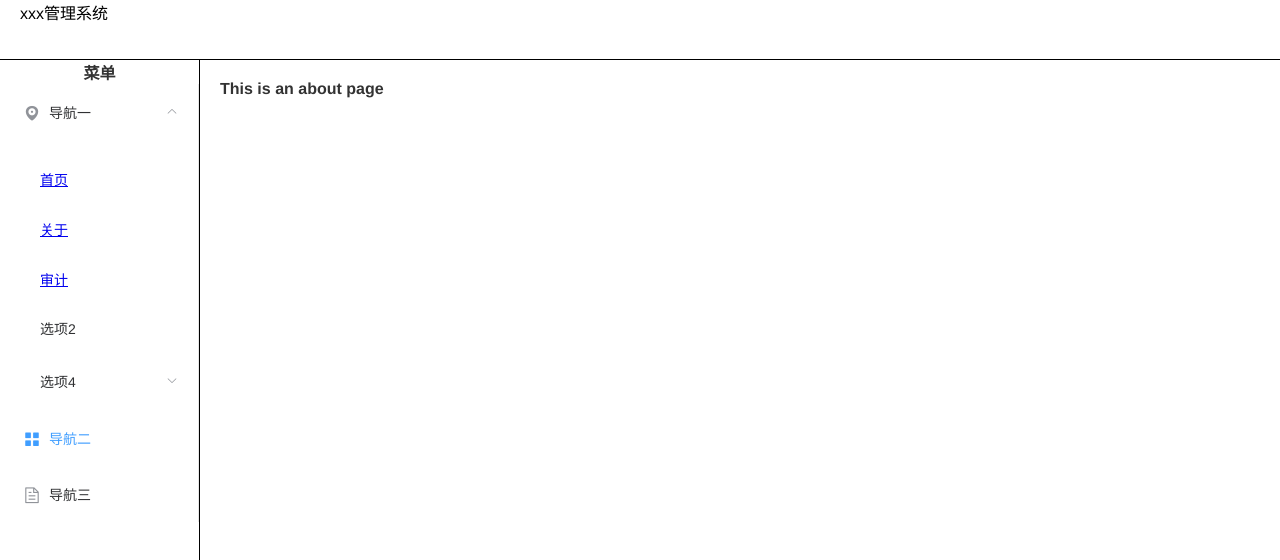
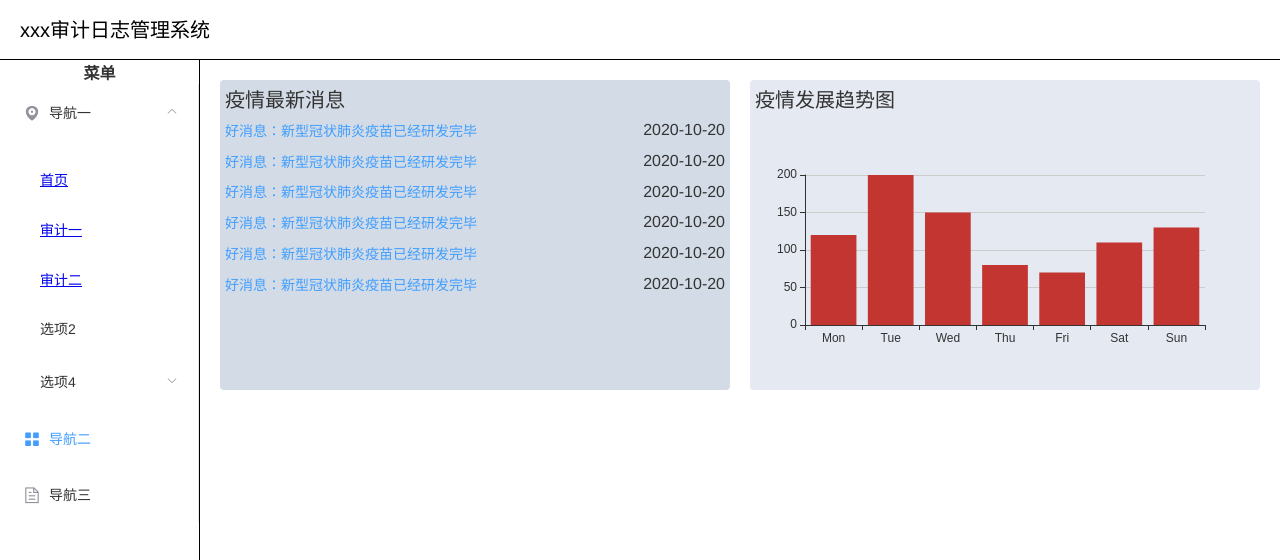
Before and after one commit to wangxichun11/sys_vue, a Vue app: page /about in a window 1280 px wide. Both pictures are taken after a click on the element "导航一". Shown: the top 560 px of the page. Built offline with nearby package versions, Linux system fonts and the light colour scheme.

Commit message:
模糊查询点击事件

```diff
--- a/package.json
+++ b/package.json
@@ -23,6 +23,7 @@
     "eslint-plugin-vue": "^5.0.0",
     "less": "^3.0.4",
     "less-loader": "^5.0.0",
+    "mockjs": "^1.1.0",
     "vue-template-compiler": "^2.6.10"
   }
 }
--- a/src/App.vue
+++ b/src/App.vue
@@ -2,7 +2,7 @@
   <div id="app">
     <el-container>
       <el-header>
-        <p>xxx管理系统</p>
+        <p>xxx审计日志管理系统</p>
       </el-header>
       <el-container>
         <el-aside width="200px">
@@ -22,8 +22,8 @@
                   </template>
                   <el-menu-item-group>
                     <el-menu-item index="1-1"><router-link to="/">首页</router-link></el-menu-item>
-                    <el-menu-item index="1-1"><router-link to="/about">关于</router-link></el-menu-item>
-                    <el-menu-item index="1-1"><router-link to="/audit">审计</router-link></el-menu-item>
+                    <el-menu-item index="1-1"><router-link to="/about">审计一</router-link></el-menu-item>
+                    <el-menu-item index="1-1"><router-link to="/audit">审计二</router-link></el-menu-item>
 
                     <el-menu-item index="1-2">选项2</el-menu-item>
                   </el-menu-item-group>
@@ -92,6 +92,10 @@ html {
 }
 .el-header{
   border-bottom: 1px solid #000;
+  p{
+    font-size: 20px;
+    line-height: 60px;
+  }
 }
 .el-aside {
   color: #333;
@@ -112,4 +116,5 @@ html {
 .el-table .success-row {
   background: #f0f9eb;
 }
+
 </style>
--- a/src/main.js
+++ b/src/main.js
@@ -4,9 +4,16 @@ import router from './router'
 import ElementUI from 'element-ui';
 import 'element-ui/lib/theme-chalk/index.css'
 import store from './store'
+import axios from 'axios'
+import './mock/mock'
+// 引入echarts
+import echarts from 'echarts'
+//一般都要加个$加到vue的原型链上，方便引用
 
 Vue.use(ElementUI)
 Vue.config.productionTip = false
+Vue.prototype.$echarts = echarts
+Vue.prototype.$axios = axios
 
 new Vue({
   router,
--- /dev/null
+++ b/src/mock/mock.js
@@ -0,0 +1,11 @@
+import Mock from 'mockjs' //引入
+// 使用mockjs模拟数据
+Mock.mock('/user',/post|get/i,{
+  'data|30': [
+    {
+      'name': '@cname',
+      'id|+1': 1,
+      'addres':'@county(true)',
+      'date':'@date("yyyy-MM-dd")'
+    }]
+})
--- a/src/views/About.vue
+++ b/src/views/About.vue
@@ -1,5 +1,124 @@
 <template>
   <div class="about">
-    <h1>This is an about page</h1>
+    <el-row :gutter="20">
+      <el-col :span="6"></el-col>
+      <el-col :span="6"></el-col>
+      <el-col :span="6"></el-col>
+      <el-col :span="6"></el-col>
+    </el-row>
+    <el-row :gutter="20">
+      <el-col :span="12">
+        <div class="grid-content bg-purple">
+          <span>疫情最新消息</span>
+          <ul class="list">
+            <li>
+              <el-link type="primary">好消息：新型冠状肺炎疫苗已经研发完毕</el-link>
+              <span>2020-10-20</span>
+            </li>
+            <li>
+              <el-link type="primary">好消息：新型冠状肺炎疫苗已经研发完毕</el-link>
+              <span>2020-10-20</span>
+            </li>
+            <li>
+              <el-link type="primary">好消息：新型冠状肺炎疫苗已经研发完毕</el-link>
+              <span>2020-10-20</span>
+            </li>
+            <li>
+              <el-link type="primary">好消息：新型冠状肺炎疫苗已经研发完毕</el-link>
+              <span>2020-10-20</span>
+            </li>
+            <li>
+              <el-link type="primary">好消息：新型冠状肺炎疫苗已经研发完毕</el-link>
+              <span>2020-10-20</span>
+            </li>
+            <li>
+              <el-link type="primary">好消息：新型冠状肺炎疫苗已经研发完毕</el-link>
+              <span>2020-10-20</span>
+            </li>
+          </ul>
+        </div>
+      </el-col>
+      <el-col :span="12">
+        <div class="grid-content bg-purple-light">
+          <span>疫情发展趋势图</span>
+          <div class="echarts-bar" id="echarts-bar"></div>
+        </div>
+      </el-col>
+    </el-row>
   </div>
 </template>
+<style lang="less" scoped>
+.grid-content {
+  border-radius: 4px;
+  min-height: 36px;
+  padding: 5px;
+  height: 300px;
+  & > span {
+    height: 30px;
+    line-height: 30px;
+    font-size: 20px;
+  }
+}
+.bg-purple {
+  background: #d3dce6;
+}
+.bg-purple-light {
+  background: #e5e9f2;
+}
+.list > li {
+  list-style: none;
+  line-height: 30px;
+  span {
+    float: right;
+  }
+}
+.echarts-bar {
+  width: 100%;
+  height: calc(100% - 30px);
+}
+</style>
+<script>
+export default {
+  name: "about",
+  data (){
+    return {
+    }
+  },
+  created (){
+    this.$axios.get('/user').then(
+      (res) =>{
+        if(res.status == 200){
+          console.log(res);
+        }
+      }
+    )
+  },
+  mounted() {
+    this.myChart = this.$echarts.init(document.getElementById("echarts-bar"));
+    this.drawChart();
+  },
+  methods: {
+    drawChart() {
+      let option = {
+        xAxis: {
+          type: "category",
+          data: ["Mon", "Tue", "Wed", "Thu", "Fri", "Sat", "Sun"]
+        },
+        yAxis: {
+          type: "value"
+        },
+        series: [
+          {
+            data: [120, 200, 150, 80, 70, 110, 130],
+            type: "bar"
+          }
+        ]
+      };
+      this.myChart.setOption(option);
+      window.onresize = function() {
+        this.myChart.resize();
+      };
+    }
+  }
+};
+</script>
--- a/src/views/Home.vue
+++ b/src/views/Home.vue
@@ -1,18 +1,131 @@
 <template>
-  <div class="home">
-    <img alt="Vue logo" src="../assets/logo.png">
-    <HelloWorld msg="Welcome to Your Vue.js App"/>
+  <div class="dormitory">
+    <div class="searchWord">
+      <div style="display: inline-block"> 搜索：</div>
+      <el-input v-model="search" style="display: inline-block;width: 1300px"
+        placeholder="请输入搜索内容">
+      </el-input>
+    </div>
+    // 遍历表格
+    <div class="dormitoryData">
+      <el-table
+        ref="dormitoryTable"
+        :data="tables"
+        tooltip-effect="dark"
+        stripe
+        style="width: 100%">
+        <el-table-column type="selection" width="45"></el-table-column>
+        <el-table-column label="序号"  type="index" width="65"></el-table-column>
+        <el-table-column label="人物" prop="people">
+        </el-table-column>
+        <el-table-column label="关系" prop="relationship">
+        </el-table-column>
+        <el-table-column label="初见" prop="meet">
+        </el-table-column>
+        <el-table-column label="地点" prop="place">
+        </el-table-column>
+        <el-table-column label="昵称" prop="execg">
+        </el-table-column>
+        <el-table-column label="认识年限" prop="year">
+        </el-table-column>
+        <el-table-column label="成名之作" prop="works">
+        </el-table-column>
+      </el-table>
+    </div>
   </div>
 </template>
 
+
 <script>
-// @ is an alias to /src
-import HelloWorld from '@/components/HelloWorld.vue'
-
-export default {
-  name: 'home',
-  components: {
-    HelloWorld
+  export default {
+    data () {
+      return {
+        dormitory: [{
+          people: '雷森',
+          relationship: '大学室友',
+          meet: '2010-09-02',
+          place: '图书馆',
+          execg: '胖子',
+          year: '8年',
+          works: '海阔天空'
+        }, {
+          people: '刘利伟',
+          relationship: '大学室友',
+          meet: '2010-09-02',
+          place: '5#633',
+          execg: '老大',
+          year: '8年',
+          works: '勇气'
+        }, {
+          people: '李金龙',
+          relationship: '大学室友',
+          meet: '2010-09-02',
+          place: '5#633',
+          execg: '二哥',
+          year: '8年',
+          works: '遇见'
+        }, {
+          people: '马康',
+          relationship: '大学室友',
+          meet: '2010-09-02',
+          place: '餐饮大厦',
+          execg: '康哥',
+          year: '8年',
+          works: '不再联系'
+        }, {
+          people: '牛光卫',
+          relationship: '大学室友',
+          meet: '2010-09-02',
+          place: '图书馆',
+          execg: '牛牛娃',
+          year: '8年',
+          works: '断点'
+        }, {
+          people: '陆兆攀',
+          relationship: '大学室友',
+          meet: '1991-07-27',
+          place: '百浪',
+          execg: '帅哥',
+          year: '27年',
+          works: '不再犹豫'
+        }, {
+          people: '小甜',
+          relationship: '亲密的人',
+          meet: '2016-10-05',
+          place: '小寨',
+          execg: '甜甜圈',
+          year: '2年',
+          works: 'Forever Love'
+        }],
+        search: ''
+     }
+  },
+  computed: {
+      // 模糊搜索
+      tables () {
+        const search = this.search
+        if (search) {
+          // filter() 方法创建一个新的数组，新数组中的元素是通过检查指定数组中符合条件的所有元素。
+          // 注意： filter() 不会对空数组进行检测。
+          // 注意： filter() 不会改变原始数组。
+          return this.dormitory.filter(data => {
+            // some() 方法用于检测数组中的元素是否满足指定条件;
+            // some() 方法会依次执行数组的每个元素：
+            // 如果有一个元素满足条件，则表达式返回true , 剩余的元素不会再执行检测;
+            // 如果没有满足条件的元素，则返回false。
+            // 注意： some() 不会对空数组进行检测。
+            // 注意： some() 不会改变原始数组。
+            return Object.keys(data).some(key => {
+              // indexOf() 返回某个指定的字符在某个字符串中首次出现的位置，如果没有找到就返回-1；
+              // 该方法对大小写敏感！所以之前需要toLowerCase()方法将所有查询到内容变为小写。
+              return String(data[key]).toLowerCase().indexOf(search) > -1
+            })
+          })
+        }
+        return this.dormitory
+      }
+    },
+    methods: {
+    }
   }
-}
 </script>
```
Also changed, not shown: src/views/Audit.vue (+58 -45 lines).
